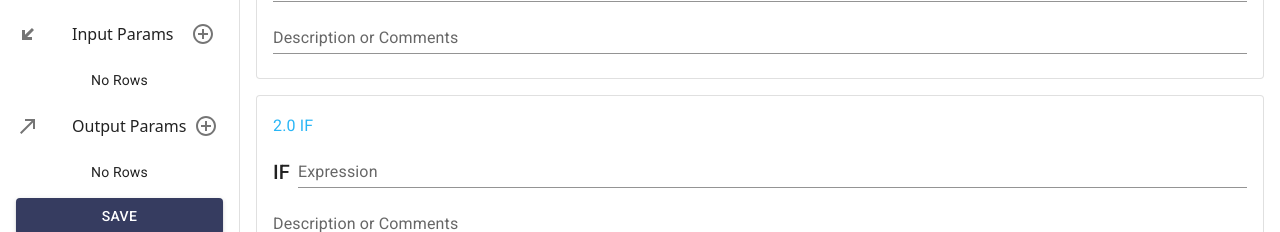
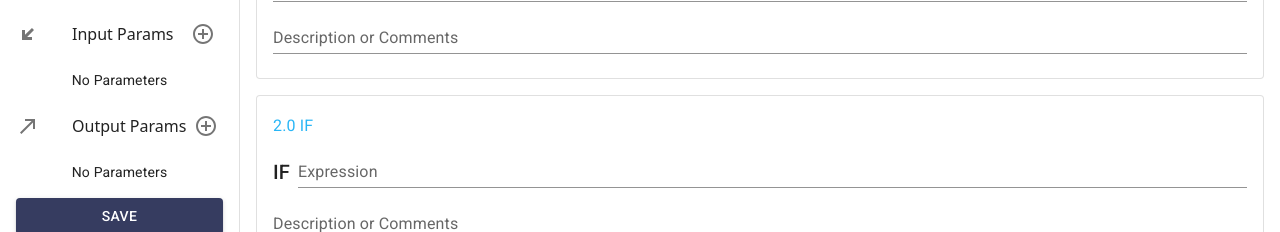
Before and after one commit to AliBdeir/code-conductor, a React (Vite) app: page / in a window 1280 px wide. Shown: the part 171-403 px from the top of the page. Built offline with nearby package versions, Linux system fonts and the light colour scheme.

Commit message:
Changed No Rows to No Parameters

```diff
--- a/src/components/sidebar/parameter-row-list-item.tsx
+++ b/src/components/sidebar/parameter-row-list-item.tsx
@@ -33,7 +33,7 @@ const ParameterRowListItemComponent = ({
                         dataTypeValueChanged={onDataTypeChange(dictionary[row].id, type)}
                         onDeleted={onRemoveRow(dictionary[row].id, type)} />)}
                 {!keys.length && (
-                    <div className='w-full'><Typography variant='body2' className='text-center'>No Rows</Typography></div>
+                    <div className='w-full'><Typography variant='body2' className='text-center'>No Parameters</Typography></div>
                 )}
             </div>
         </ListItem>
```
